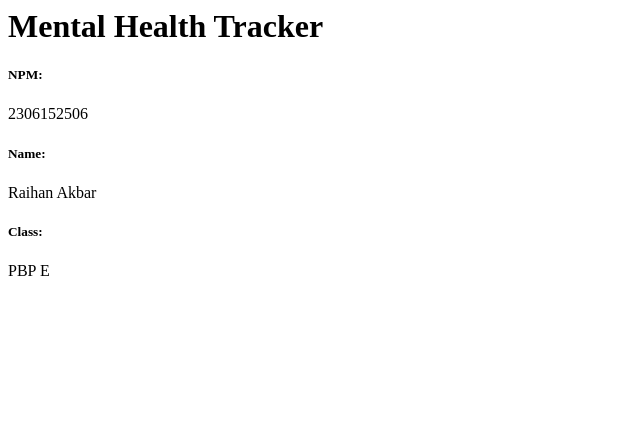
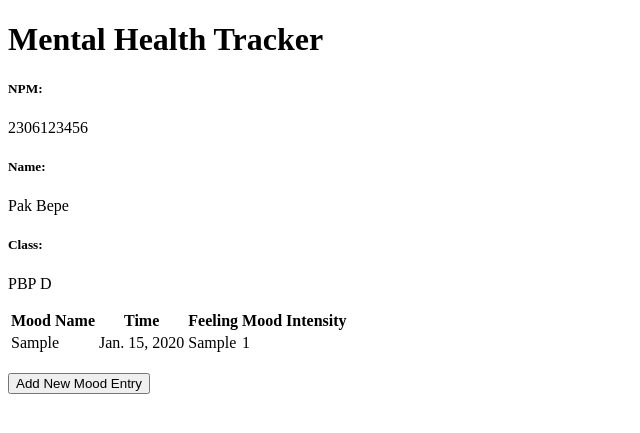
Before and after one commit to DaoistXuandu/mental-health-tracker, a Django app: page / in a window 1280 px wide. Shown: the top 433 px of the page, without its empty margins (0-640 px from the left). Run offline with Django 5.2, Linux system fonts and the light colour scheme; tables that the repository leaves empty hold one stand-in row (values such as "Sample post").

Commit message:
Tutorial 2

```diff
--- a/main/models.py
+++ b/main/models.py
@@ -1,6 +1,8 @@
 from django.db import models
+import uuid
 
 class MoodEntry(models.Model):
+    id = models.UUIDField(primary_key=True, default=uuid.uuid4, editable=False)
     mood = models.CharField(max_length=255)
     time = models.DateField(auto_now_add=True)
     feelings = models.TextField()
--- a/main/templates/main.html
+++ b/main/templates/main.html
@@ -1,8 +1,43 @@
+{% extends 'base.html' %}
+{% block content %}
 <h1>Mental Health Tracker</h1>
 
 <h5>NPM: </h5>
-<p>{{npm}}</p> <!-- Ubah sesuai dengan npm kamu -->
-<h5>Name: </h5>
-<p>{{name}}</p> <!-- Ubah sesuai dengan nama kamu -->
-<h5>Class: </h5>
-<p>{{class}}</p> <!-- Ubah sesuai dengan kelas kamu -->
+<p>{{ npm }}
+<p>
+
+<h5>Name:</h5>
+<p>{{ name }}</p>
+
+<h5>Class:</h5>
+<p>{{ class }}</p>
+{% if not mood_entries %}
+<p>Belum ada data mood pada mental health tracker.</p>
+{% else %}
+<table>
+    <tr>
+        <th>Mood Name</th>
+        <th>Time</th>
+        <th>Feeling</th>
+        <th>Mood Intensity</th>
+    </tr>
+
+    {% comment %} Berikut cara memperlihatkan data mood di bawah baris ini
+    {% endcomment %}
+    {% for mood_entry in mood_entries %}
+    <tr>
+        <td>{{mood_entry.mood}}</td>
+        <td>{{mood_entry.time}}</td>
+        <td>{{mood_entry.feelings}}</td>
+        <td>{{mood_entry.mood_intensity}}</td>
+    </tr>
+    {% endfor %}
+</table>
+{% endif %}
+
+<br />
+
+<a href="{% url 'main:create_mood_entry' %}">
+    <button>Add New Mood Entry</button>
+</a>
+{% endblock content %}
--- a/main/urls.py
+++ b/main/urls.py
@@ -1,8 +1,13 @@
 from django.urls import path
-from main.views import show_main
+from main.views import show_main, create_mood_entry, show_xml, show_json, show_xml_by_id, show_json_by_id
 
 app_name = 'main'
 
 urlpatterns = [
     path('', show_main, name='show_main'),
+    path('create-mood-entry', create_mood_entry, name='create_mood_entry'),
+    path('xml/<str:id>/', show_xml_by_id, name='show_xml_by_id'),
+    path('json/<str:id>/', show_json_by_id, name='show_json_by_id'),
+    path('json/', show_json, name='show_json'),
+    path('xml/', show_xml, name='show_xml')
 ]
--- a/main/views.py
+++ b/main/views.py
@@ -1,13 +1,46 @@
-from django.shortcuts import render
+from django.shortcuts import render, redirect
+from django.http import HttpResponse
+from django.core import serializers
+from main.forms import MoodEntryForm
+from main.models import MoodEntry
+
+
+def show_xml_by_id(request, id):
+    data = MoodEntry.objects.filter(pk=id)
+    return HttpResponse(serializers.serialize("xml", data), content_type="application/xml")
+
+def show_json_by_id(request, id):
+    data = MoodEntry.objects.filter(pk=id)
+    return HttpResponse(serializers.serialize("json", data), content_type="application/json")
+
+def show_xml(request):
+    data = MoodEntry.objects.all()
+    return HttpResponse(serializers.serialize("xml", data), content_type="application/xml")
+
+def show_json(request):
+    data = MoodEntry.objects.all()
+    return HttpResponse(serializers.serialize("json", data), content_type="application/json")
+
 def show_main(request):
+    mood_entries = MoodEntry.objects.all()
+
     context = {
-        'npm' : '2306152506',
-        'name': 'Raihan Akbar',
-        'class': 'PBP E'
+        'name': 'Pak Bepe',
+        'class': 'PBP D',
+        'npm': '2306123456',
+        'mood_entries': mood_entries
     }
 
     return render(request, "main.html", context)
 
+def create_mood_entry(request):
+    form = MoodEntryForm(request.POST or None)
 
+    if form.is_valid() and request.method == "POST":
+        form.save()
+        return redirect('main:show_main')
+
+    context = {'form': form}
+    return render(request, "create_mood_entry.html", context)
 
 # Create your views here.
--- a/mental_health_tracker/settings.py
+++ b/mental_health_tracker/settings.py
@@ -56,7 +56,7 @@ ROOT_URLCONF = 'mental_health_tracker.urls'
 TEMPLATES = [
     {
         'BACKEND': 'django.template.backends.django.DjangoTemplates',
-        'DIRS': [],
+        'DIRS': [BASE_DIR / 'templates'],
         'APP_DIRS': True,
         'OPTIONS': {
             'context_processors': [
@@ -123,3 +123,4 @@ STATIC_URL = 'static/'
 # https://docs.djangoproject.com/en/5.1/ref/settings/#default-auto-field
 
 DEFAULT_AUTO_FIELD = 'django.db.models.BigAutoField'
+CSRF_TRUSTED_ORIGINS = ["http://localhost","http://127.0.0.1","https://pbp.cs.ui.ac.id/web/project/raihan.akbar/mentalhealthtracker3", "http://pbp.cs.ui.ac.id/web/project/raihan.akbar/mentalhealthtracker3"]
--- /dev/null
+++ b/templates/base.html
@@ -0,0 +1,15 @@
+{% load static %}
+<!DOCTYPE html>
+<html lang="en">
+
+<head>
+    <meta charset="UTF-8" />
+    <meta name="viewport" content="width=device-width, initial-scale=1.0" />
+    {% block meta %} {% endblock meta %}
+</head>
+
+<body>
+    {% block content %} {% endblock content %}
+</body>
+
+</html>
```
Also changed, not shown: main/forms.py (added, +7 -0 lines), main/templates/create_mood_entry.html (added, +18 -0 lines), .github/workflows/deploy.yml (added), main/migrations/0002_alter_moodentry_id.py (added).
